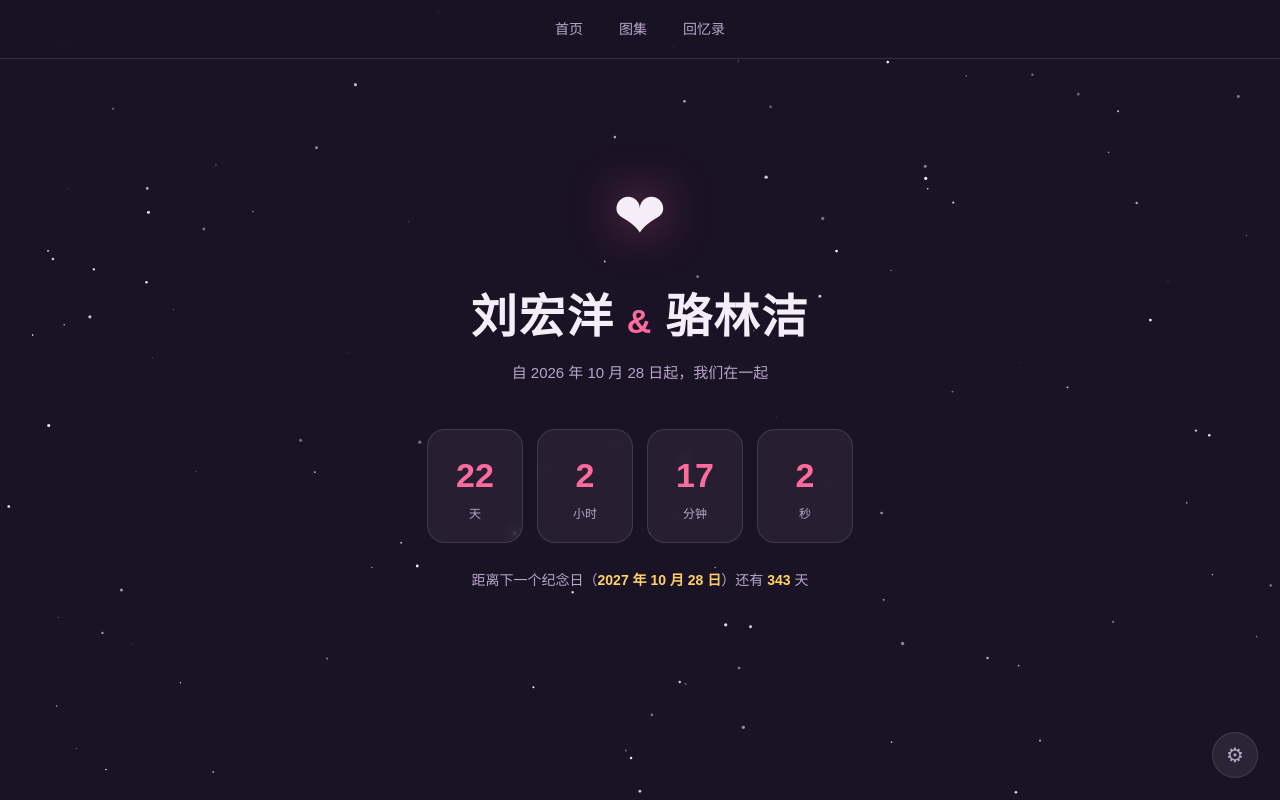
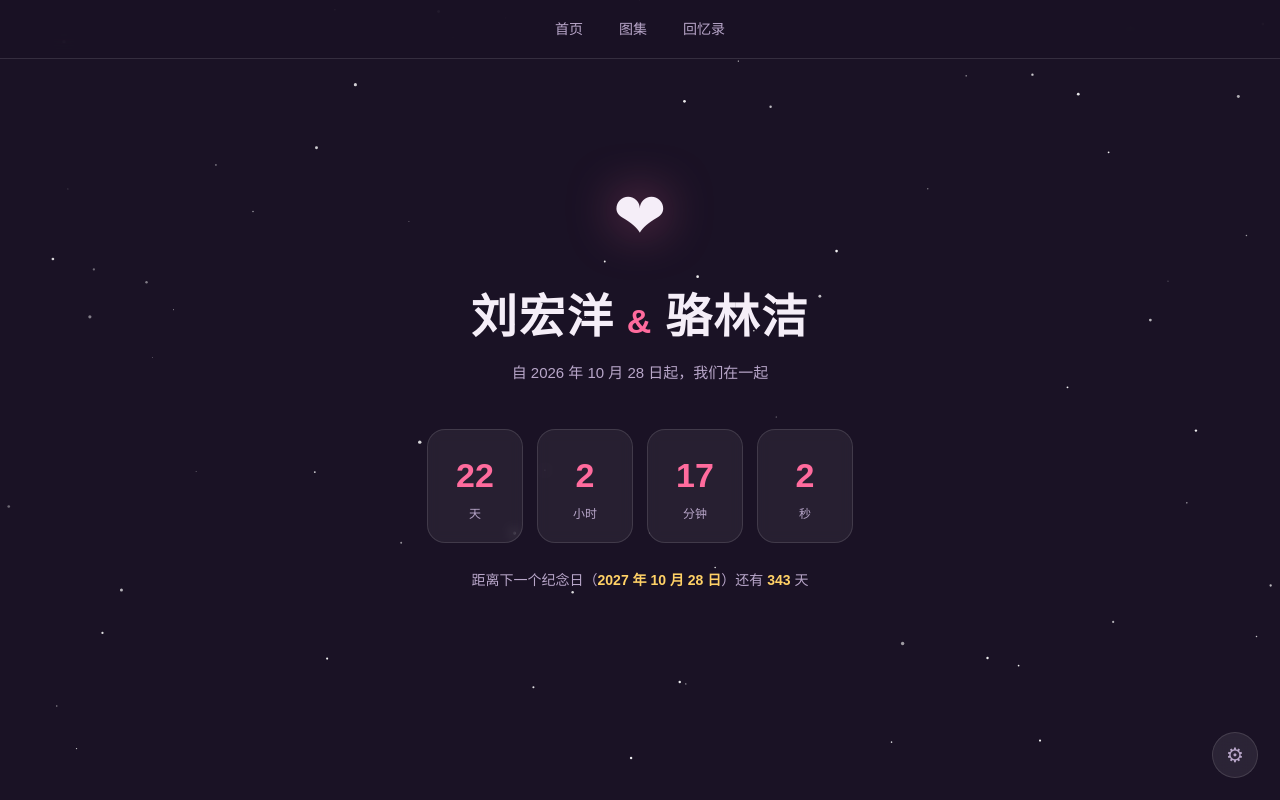
Before and after one commit to worldL4/love, a plain HTML site: page index.html in a window 1280 px wide. Shown: the top 800 px of the page. Drawn offline with Linux system fonts and the light colour scheme.

Commit message:
perf: 星空降频+照片懒加载

```diff
--- a/index.html
+++ b/index.html
@@ -370,7 +370,7 @@ function renderAlbums() {
           ph.style.zIndex = pi + 1;
           ph.style.transform = "rotate(" + rot + "deg)";
           if (p.src) {
-            ph.innerHTML = '<img src="' + p.src + '" alt=""><div class="cap">' + (p.cap || "") + '</div>';
+            ph.innerHTML = '<img src="' + p.src + '" loading="lazy" alt=""><div class="cap">' + (p.cap || "") + '</div>';
             ph.onclick = () => openLightbox(p.src, p.cap);
           } else {
             ph.innerHTML = '<div class="txt">🖼️</div>';
@@ -608,28 +608,33 @@ function resetAll() {
 }
 
 /* =========================================================
- * 星空背景
+ * 星空背景（低开销版：限 24fps，减少重绘）
  * ========================================================= */
 const cv = document.getElementById("stars"), ctx = cv.getContext("2d");
 let stars = [];
 function resize(){
   cv.width = innerWidth; cv.height = innerHeight;
-  stars = Array.from({length:120}, () => ({
+  stars = Array.from({length:70}, () => ({
     x: Math.random()*cv.width, y: Math.random()*cv.height,
     r: Math.random()*1.4 + .3, a: Math.random(),
     v: Math.random()*.02 + .005
   }));
 }
 resize(); addEventListener("resize", resize);
-(function draw(){
+let lastDraw = 0;
+function draw(ts){
+  requestAnimationFrame(draw);
+  // 限帧：约 24fps，大幅降低 CPU 占用
+  if (ts - lastDraw < 42) return;
+  lastDraw = ts;
   ctx.clearRect(0,0,cv.width,cv.height);
   stars.forEach(st => {
     st.a += st.v; const al = .35 + Math.abs(Math.sin(st.a))*.6;
     ctx.beginPath(); ctx.arc(st.x, st.y, st.r, 0, 7);
     ctx.fillStyle = "rgba(255,255,255," + al + ")"; ctx.fill();
   });
-  requestAnimationFrame(draw);
-})();
+}
+requestAnimationFrame(draw);
 
 // 滚动淡入
 const io = new IntersectionObserver(es => es.forEach(e => {
```
